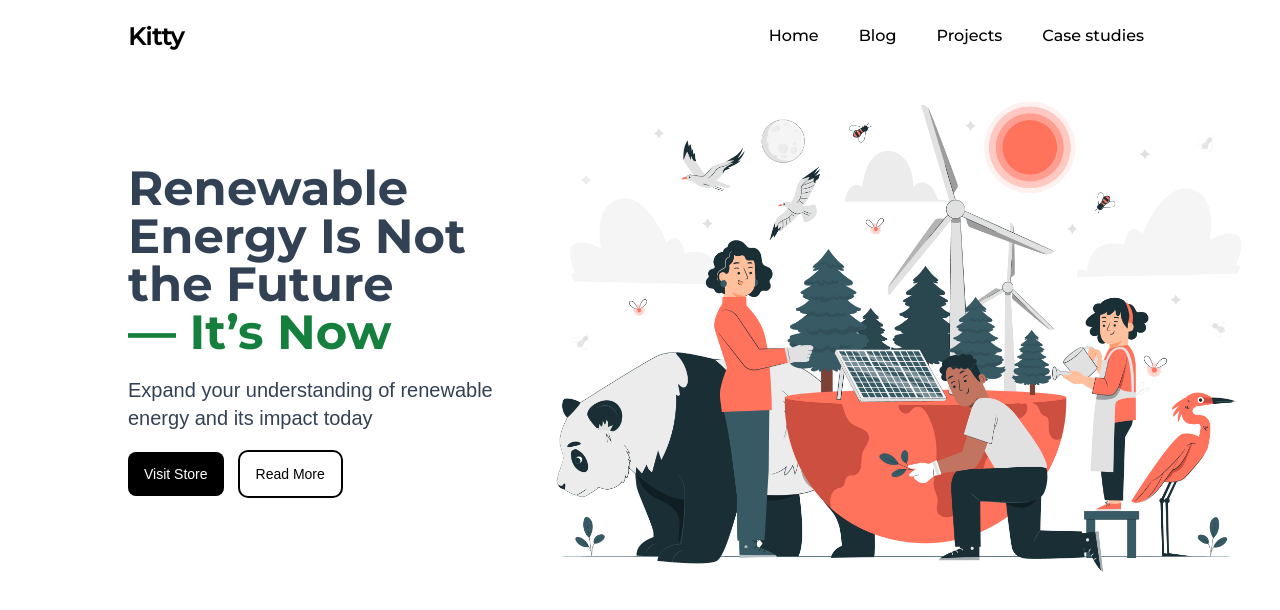
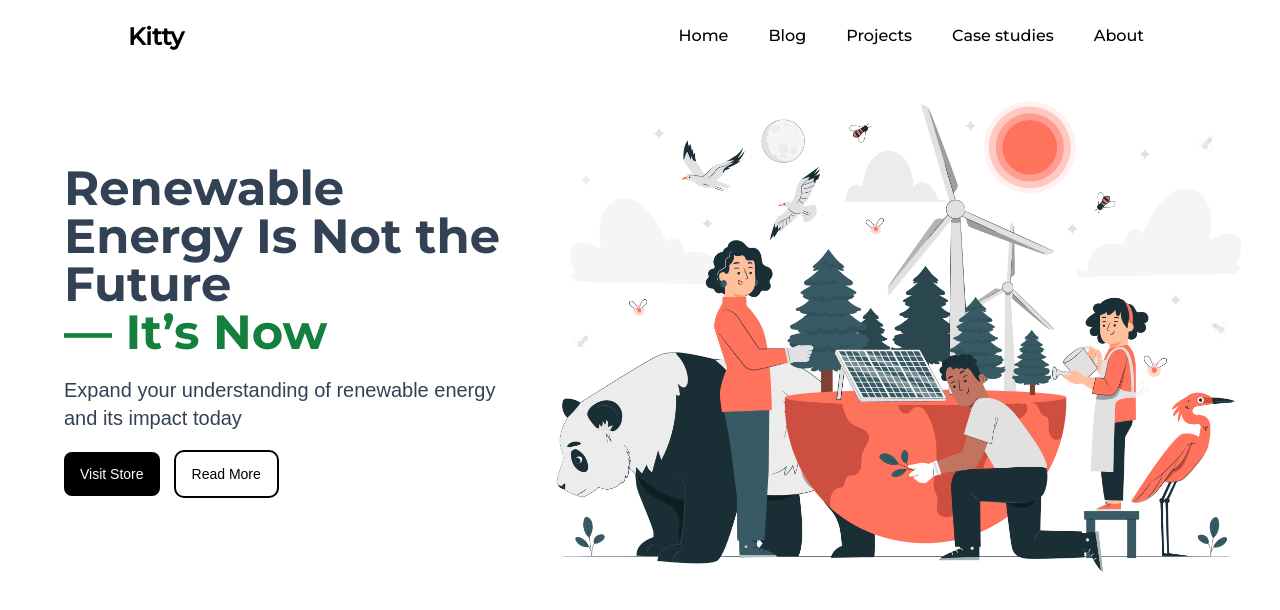
Before and after one commit to pixelPicker/renewables, a React (Vite) app: page / in a window 1280 px wide. Shown: the top 610 px of the page. Built offline with nearby package versions, Linux system fonts and the light colour scheme; a web font is replaced by a local one.

Commit message:
Made some minor changes to nav

```diff
--- a/src/HomePageComponents/Hero.jsx
+++ b/src/HomePageComponents/Hero.jsx
@@ -5,7 +5,7 @@ function Hero() {
   return (
     <>
       <section className="max-h-screen grid grid-cols-5">
-      <div className="flex flex-col col-span-2 pl-32 gap-5 justify-center">
+      <div className="flex flex-col col-span-2 pl-16 gap-5 justify-center">
         <h1 className="font-MontserratBold text-5xl max-w-1/3 text-slate-700">
           Renewable Energy Is Not the Future <br></br><span className="text-green-700">— It’s Now</span>
         </h1>
--- a/src/ProjectComponents/Header.jsx
+++ b/src/ProjectComponents/Header.jsx
@@ -2,14 +2,15 @@ import React from "react";
 import { NavLink } from "react-router";
 function Header() {
   return (
-    <div className="flex justify-between py-4 px-32 items-center font-Montserrat">
+    <div className="sticky top-0 left-0 backdrop-blur-xl flex justify-between py-4 px-32 items-center font-Montserrat">
       <h2 className="text-2xl font-bold">Kitty</h2>
       <nav>
         <ul className="flex gap-6">
           <NavLink className='hover:border-black transition-all duration-300 p-2 border-transparent border-b-2' to=''>Home</NavLink>
-          <NavLink className='hover:border-black transition-all duration-300 p-2 border-transparent border-b-2' to='Blog'>Blog</NavLink>
-          <NavLink className='hover:border-black transition-all duration-300 p-2 border-transparent border-b-2' to='Projects'>Projects</NavLink>
-          <NavLink className='hover:border-black transition-all duration-300 p-2 border-transparent border-b-2' to='CaseStudies'>Case studies</NavLink>
+          <NavLink className='hover:border-black transition-all duration-300 p-2 border-transparent border-b-2' to='blog'>Blog</NavLink>
+          <NavLink className='hover:border-black transition-all duration-300 p-2 border-transparent border-b-2' to='projects'>Projects</NavLink>
+          <NavLink className='hover:border-black transition-all duration-300 p-2 border-transparent border-b-2' to='case studies'>Case studies</NavLink>
+          <NavLink className='hover:border-black transition-all duration-300 p-2 border-transparent border-b-2' to='about'>About</NavLink>
         </ul>
       </nav>
     </div>
--- a/src/main.jsx
+++ b/src/main.jsx
@@ -16,6 +16,7 @@ const reactRouter = createBrowserRouter([
       // { path: 'blog', element: <Blog /> },
       // { path: 'projects', element: <Projects /> },
       // { path: 'case studies', element: <CaseStudies /> },
+      // { path: 'about', element: <About /> },
     ]
   },
   {
```
